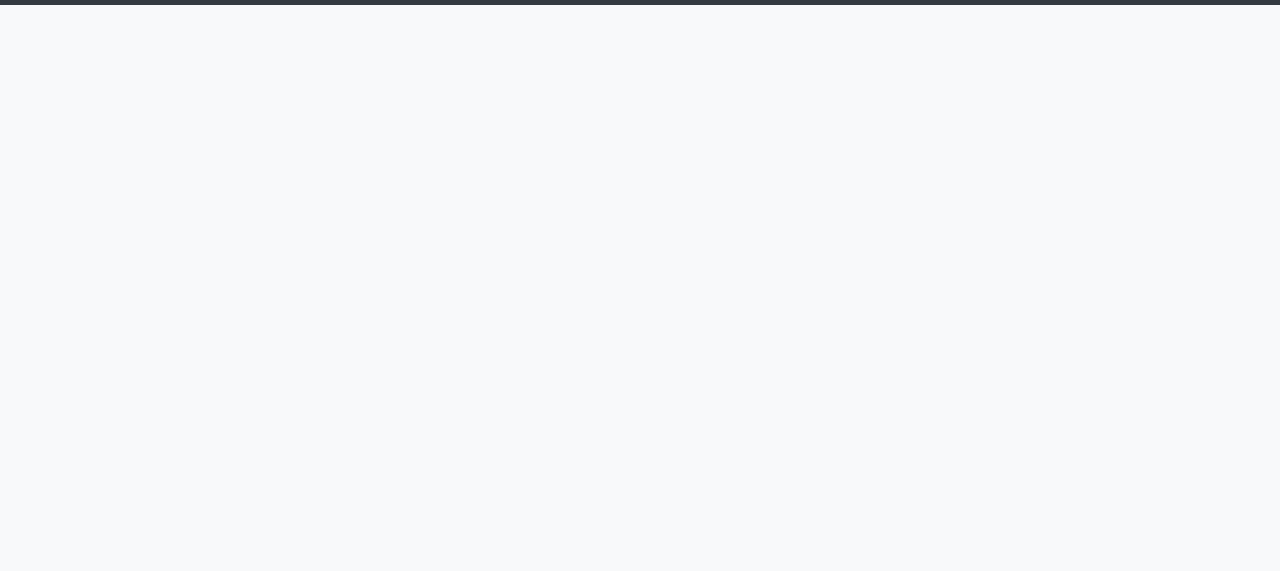
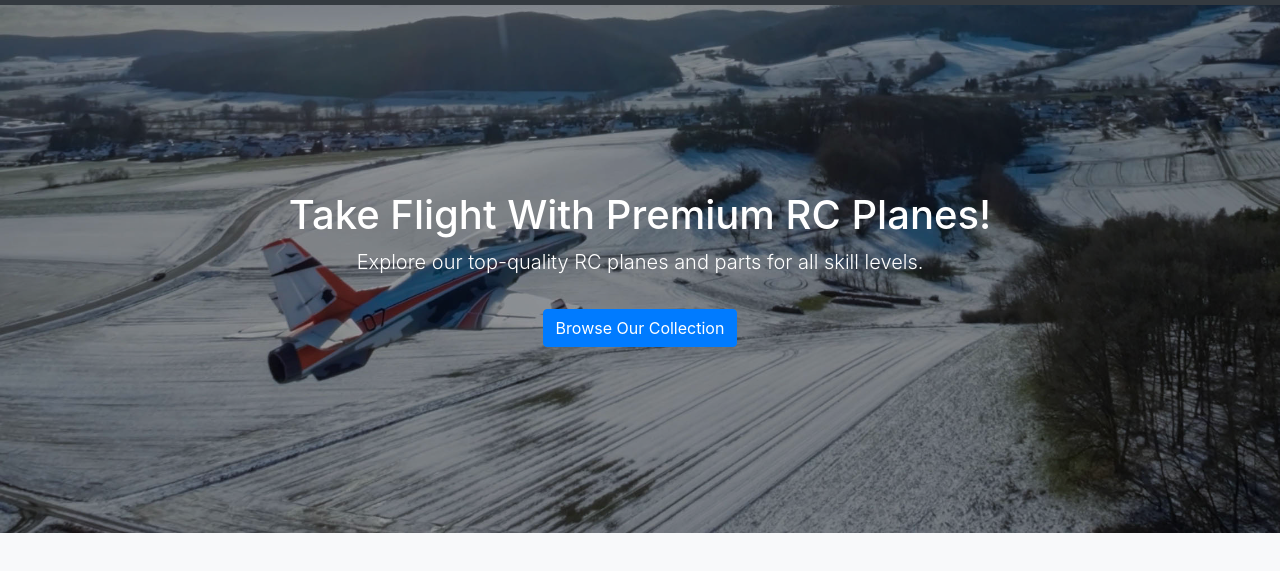
Before and after one commit to Zytronium/atlas-bootstrap, a website: page index.html in a window 1280 px wide. Shown: the part 69-640 px from the top of the page. Drawn offline with nearby package versions, Linux system fonts and the light colour scheme; a web font is replaced by a local one.

Commit message:
Added the banner section and added some to the readme

```diff
--- a/index.html
+++ b/index.html
@@ -14,6 +14,7 @@
   <link rel="icon" type="favicon" href="images/favicon.ico">
 </head>
 <body class="bg-light">
+<!-- Header -->
 <header>
   <nav class="navbar navbar-expand-md navbar-dark bg-dark">
     <a class="navbar-brand d-flex align-items-center" href="#">
@@ -98,11 +99,21 @@
     </div>
   </nav>
 </header>
+<!-- Main Content -->
 <main>
+  <!-- Banner Section -->
   <section>
-    <div class="container"></div>
+    <div class="container-fluid banner position-relative d-flex align-items-center justify-content-center text-center">
+      <div class="overlay position-absolute top-0 left-0 w-100 h-100 bg-translucent-dark"></div>
+      <div class="position-relative z-index-1 text-white">
+        <h1>Take Flight With Premium RC Planes!</h1>
+        <p class="lead">Explore our top-quality RC planes and parts for all skill levels.</p>
+        <a href="#" class="btn btn-primary mt-3">Browse Our Collection</a>
+      </div>
+    </div>
   </section>
 </main>
+
 <footer></footer>
 </body>
 </html>
--- a/styles.css
+++ b/styles.css
@@ -62,10 +62,14 @@
     background-color: #222236 !important;
 }
 
-.dropdown:hover > .dropdown-menu {
-     display: block;
- }
+/* Desktop only */
+@media (width >= 768px) {
+    .dropdown:hover > .dropdown-menu {
+        display: block;
+    }
+}
 
+/* Mobile & Tablet */
 @media (width < 768px) {
     .nav-item {
         border-radius: 0 !important;
@@ -94,3 +98,15 @@
         border-bottom-right-radius: 5px !important;
     }
 }
+
+/* Banner Section Styles */
+.banner {
+    background-image: url('images/Viper-1.jpg');
+    background-size: cover;
+    background-position: center bottom;
+    height: 66vh;
+}
+
+.bg-translucent-dark {
+    background-color: rgba(0, 0, 0, 0.333);
+}
```
Also changed, not shown: README.md, images/IMG_4322.jpg (added), images/Viper-1.jpg (added).
